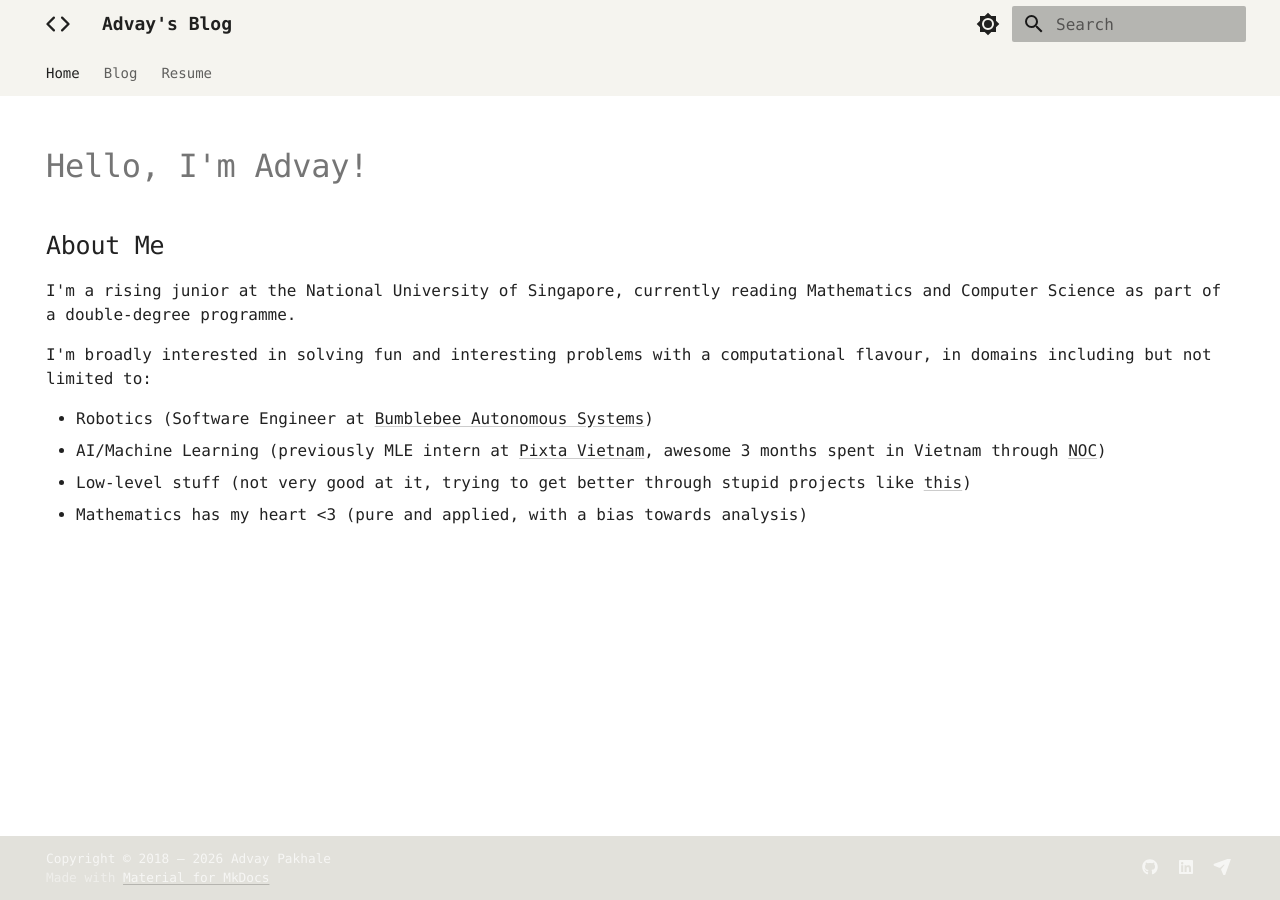
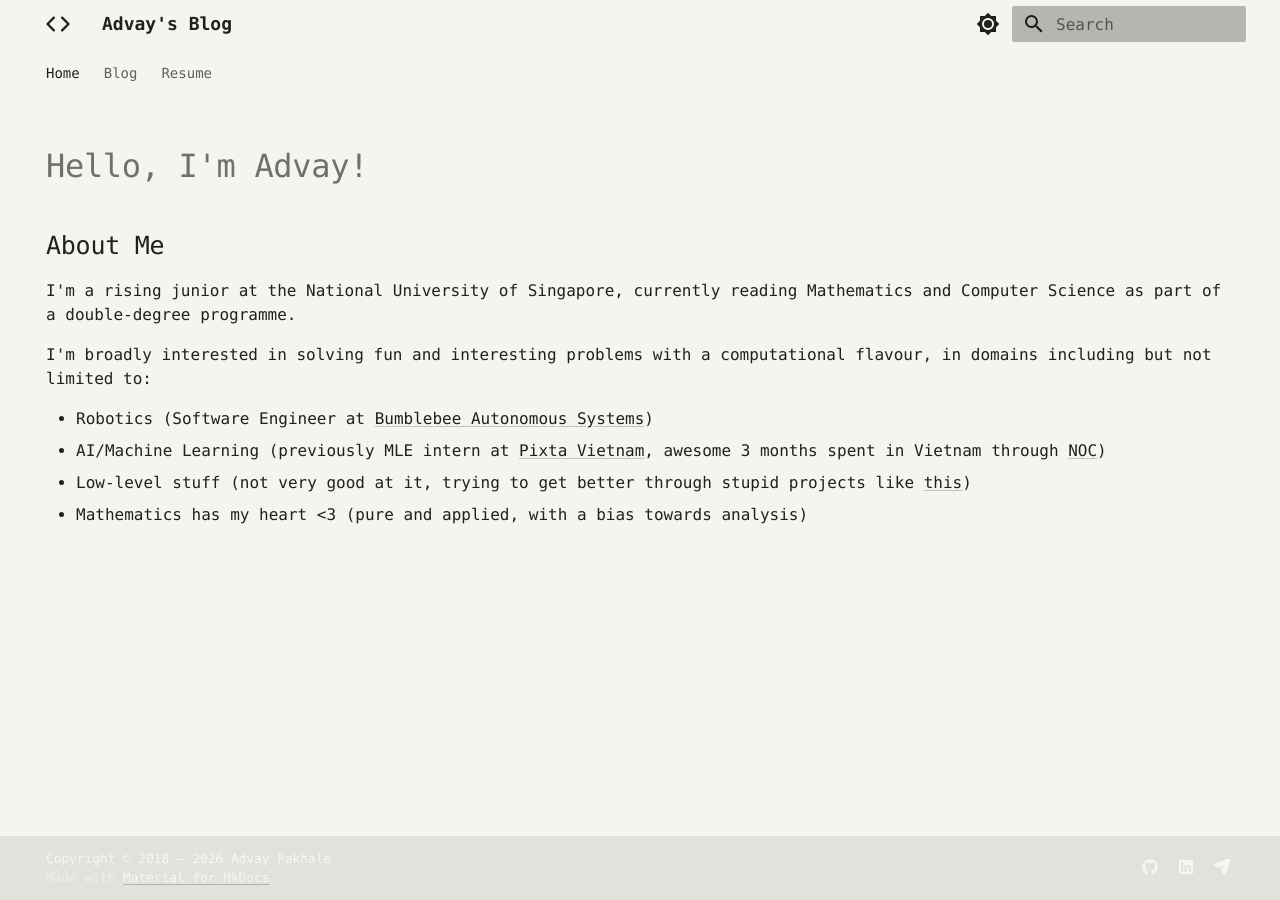
Before and after one commit to advaypakhale/advaypakhale.github.io, an MkDocs documentation site: the page built from docs/index.md, in a window 1280 px wide. Built offline with MkDocs 1.6.1 and Material for MkDocs 9.7.7, drawn with Linux system fonts in a browser that asks for light colours; some web fonts are replaced.

Commit message:
fix: set color vars on <html> not <body> so Material reads them correctly
Material reads --md-default-bg-color from <html> for page background.
The previous > * selectors were setting vars on <body>, so <html> still
held the palette.css white default — causing a white body in light mode
and cream body in dark mode (wrong in both cases). Using the scheme
selectors directly on <html> is the canonical approach per the docs.

Co-Authored-By: Claude Sonnet 4.6 <noreply@anthropic.com>

```diff
--- a/docs/stylesheets/extra.css
+++ b/docs/stylesheets/extra.css
@@ -7,16 +7,9 @@
 
 /* =============================================
    LIGHT MODE — warm cream (pi.website palette)
-   =============================================
-   Selector [data-md-color-scheme="default"] > * targets <body>,
-   which is a closer ancestor than <html> (where palette.css sets
-   its vars), so our values win via CSS custom property inheritance.
-
-   Material variable semantics:
-     --md-primary-fg-color = PRIMARY colour → HEADER/TABS BACKGROUND
-     --md-primary-bg-color = contrast colour → HEADER ICONS/TEXT
+   extra.css loads after palette.css so same-specificity rules here win.
    ============================================= */
-[data-md-color-scheme="default"] > * {
+[data-md-color-scheme="default"] {
   /* Page background */
   --md-default-bg-color:           #F5F4EF;
   --md-default-bg-color--light:    #EDECE6;
@@ -56,14 +49,10 @@
 
 /* =============================================
    DARK MODE — warm parchment dark
-   --md-hue shifts Material's slate palette toward
-   warm golden tones (default is 230 = cool blue).
+   --md-hue shifts Material's slate palette toward warm golden tones.
    ============================================= */
 [data-md-color-scheme="slate"] {
   --md-hue: 40;
-}
-
-[data-md-color-scheme="slate"] > * {
   /* Page background: dark warm parchment */
   --md-default-bg-color:           #1C1A12;
   --md-default-bg-color--light:    #252318;
```
